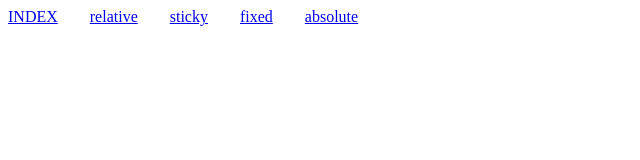
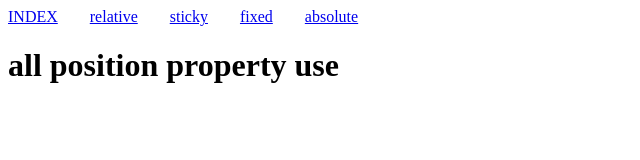
Before and after one commit to sanikamamidwar08/position, a plain HTML site: page index.html in a window 1280 px wide. Shown: the whole page, without its empty margins (0-640 px from the left). Drawn offline with Linux system fonts and the light colour scheme.

Commit message:
all positon property use

```diff
--- a/index.html
+++ b/index.html
@@ -15,7 +15,7 @@
   <a href="../pages/absolute.html">absolute</a> &nbsp;&nbsp;&nbsp; &nbsp;&nbsp;
 
   <body>
-
+ <h1>all position property use</h1>
 </body>
 
 </html>
```
